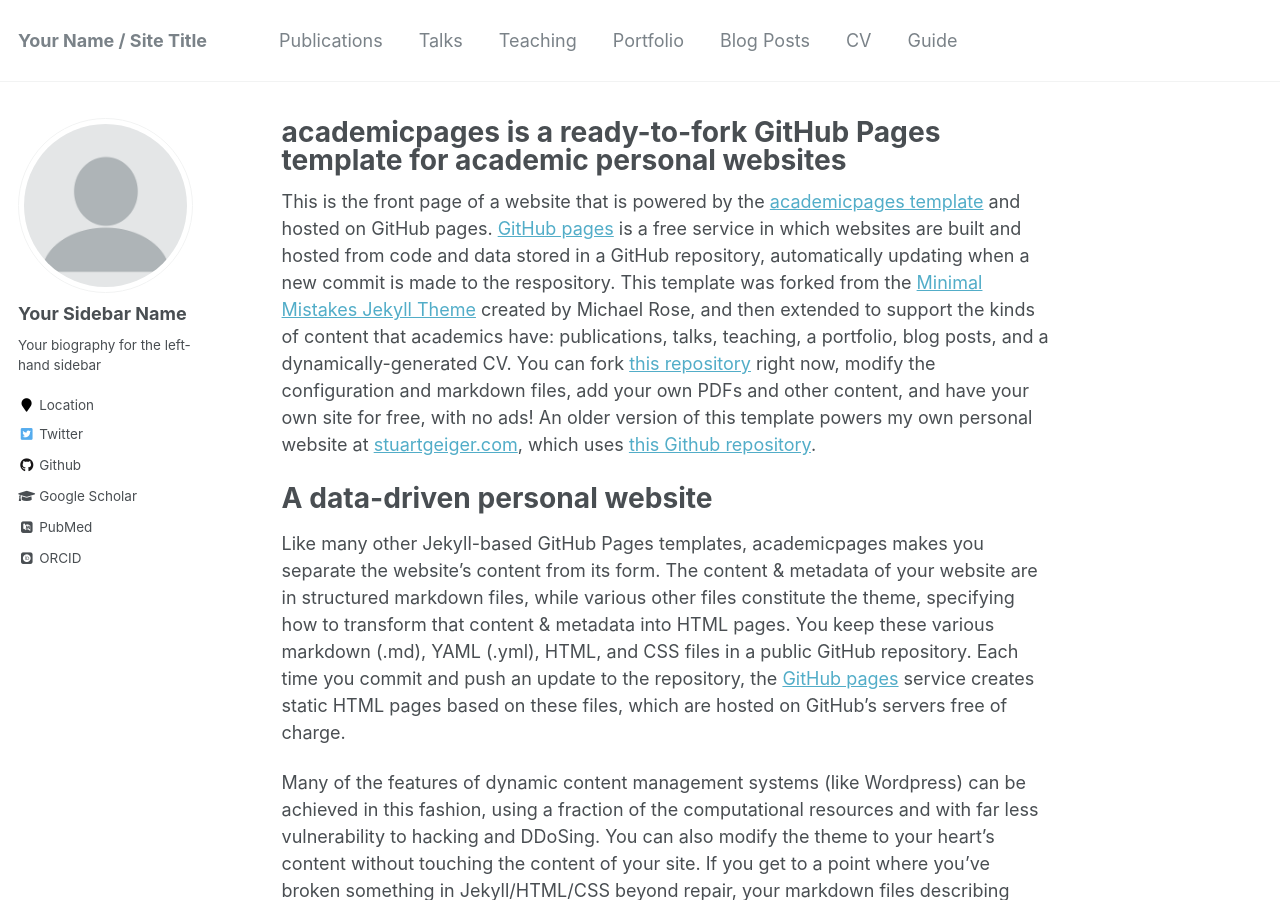
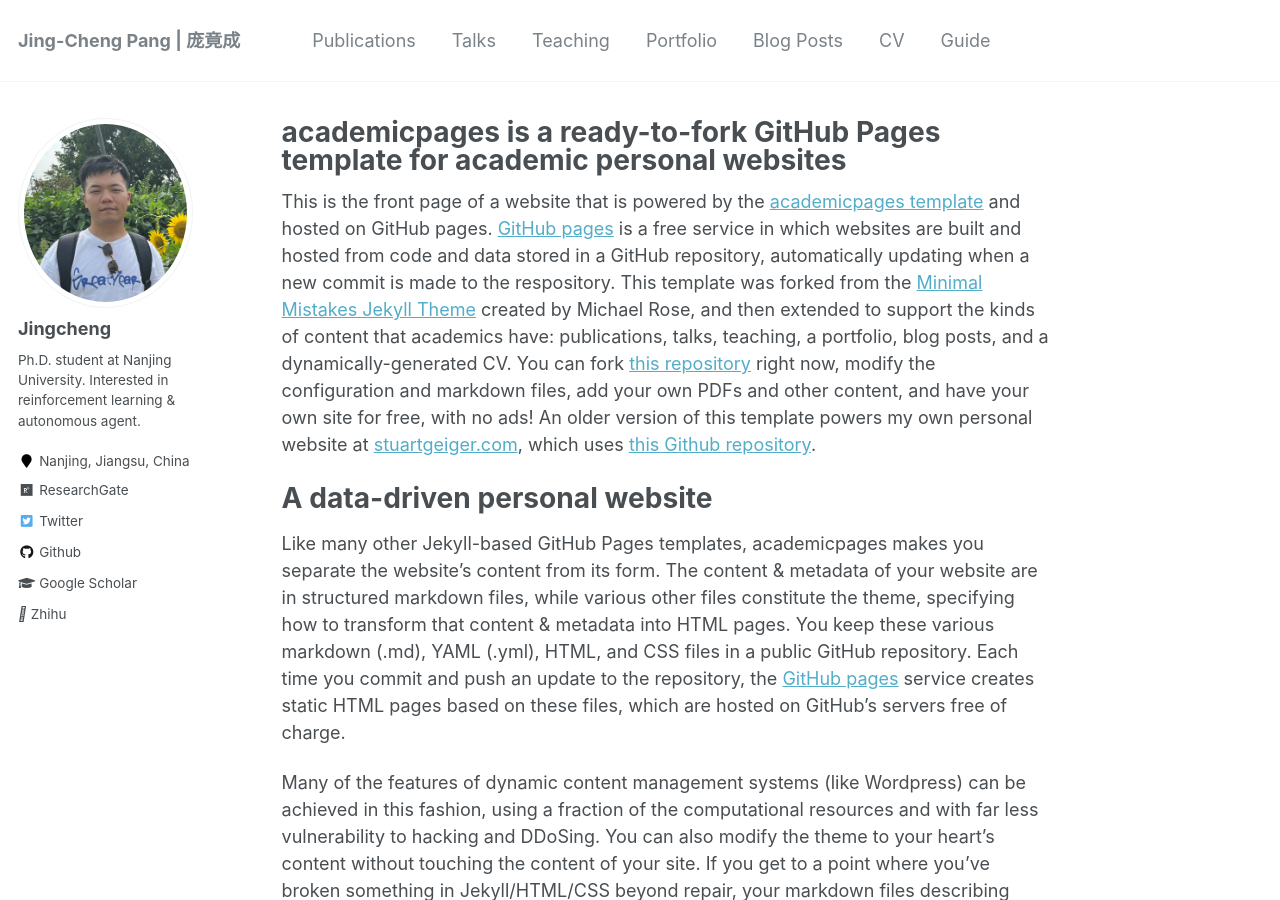
Before and after one commit to jingchengpang/jingchengpang.github.io, a Jekyll site: the page built from _pages/about.md, in a window 1280 px wide and 900 px high. Built offline with Jekyll 4.4.1, drawn with Linux system fonts in a browser that asks for light colours; some web fonts are replaced; some of the changed text lies outside the part shown.

Commit message:
partly update my homepage

```diff
--- a/_config.yml
+++ b/_config.yml
@@ -7,13 +7,13 @@
 
 # Site Settings
 locale                   : "en-US"
-title                    : "Your Name / Site Title"
+title                    : "Jing-Cheng Pang | 庞竟成"
 title_separator          : "-"
-name                     : &name "Your Name"
+name                     : &name "Jing-Cheng Pang"
 description              : &description "personal description"
-url                      : https://academicpages.github.io # the base hostname & protocol for your site e.g. "https://mmistakes.github.io"
+url                      : https://pangjingcheng.github.io # the base hostname & protocol for your site e.g. "https://mmistakes.github.io"
 baseurl                  : "" # the subpath of your site, e.g. "/blog"
-repository               : "academicpages/academicpages.github.io"
+repository               : "pangjingcheng/pangjingcheng.github.io"
 teaser                   :  # filename of teaser fallback teaser image placed in /images/, .e.g. "500x300.png"
 breadcrumbs              : false # true, false (default)
 words_per_minute         : 160
@@ -80,15 +80,15 @@ analytics:
 
 # Site Author
 author:
-  name             : "Your Sidebar Name"
-  avatar           : "profile.png"
-  bio              : "Your biography for the left-hand sidebar"
-  location         : "Location"
+  name             : "Jingcheng"
+  avatar           : "profile.jpeg"
+  bio              : "Ph.D. student at Nanjing University. Interested in reinforcement learning & autonomous agent."
+  location         : "Nanjing, Jiangsu, China"
   employer         :
-  pubmed           : "https://www.ncbi.nlm.nih.gov/pubmed/?term=john+snow"
-  googlescholar    : "http://yourfullgooglescholarurl.com"
+  pubmed           :
+  googlescholar    : "https://scholar.google.com/citations?user=R3Y_WrkAAAAJ&hl=en&oi=sra"
   email            :
-  researchgate     :  # example: "https://www.researchgate.net/profile/yourprofile"
+  researchgate     : "https://www.researchgate.net/profile/Jing-Cheng-Pang"
   uri              :
   bitbucket        :
   codepen          :
@@ -96,25 +96,26 @@ author:
   flickr           :
   facebook         :
   foursquare       :
-  github           : "academicpages"
+  github           : "lafmdp"
   google_plus      :
   keybase          :
   instagram        :
   impactstory      : #"https://profiles.impactstory.org/u/xxxx-xxxx-xxxx-xxxx"
   lastfm           :
   linkedin         :
-  orcid            : "http://orcid.org/yourorcidurl"
+  orcid            :
   pinterest        :
   soundcloud       :
   stackoverflow    : # http://stackoverflow.com/users/123456/username
   steam            :
   tumblr           :
-  twitter          : "replacethistwitterhandle"
+  twitter          : "jingchengpang"
   vine             :
   weibo            :
   xing             :
   youtube          :
   wikipedia        :
+  zhihu            : "https://www.zhihu.com/people/mei-xi-7-44-76"
 
 
 # Reading Files
--- a/_includes/author-profile.html
+++ b/_includes/author-profile.html
@@ -115,6 +115,11 @@
       {% if author.impactstory %}
         <li><a href="{{ author.impactstory }}"><i class="ai ai-impactstory ai-fw"></i> Impactstory</a></li>
       {% endif %}
+      {% if author.zhihu %}
+        <li>
+          <a href = "{{ author.zhihu }}"> <i class="fa-brands fa-zhihu"></i> Zhihu </a>
+        </li>
+      {% endif %}
       {% if author.wikipedia %}
         <li><a href="https://en.wikipedia.org/wiki/User:{{ author.wikipedia }}"><i class="fab fa-fw fa-wikipedia-w" aria-hidden="true"></i> Wikipedia</a></li>
 {% endif %}
```
Also changed, not shown: images/profile.jpeg (added), images/profile.png (deleted), 1 other file.
